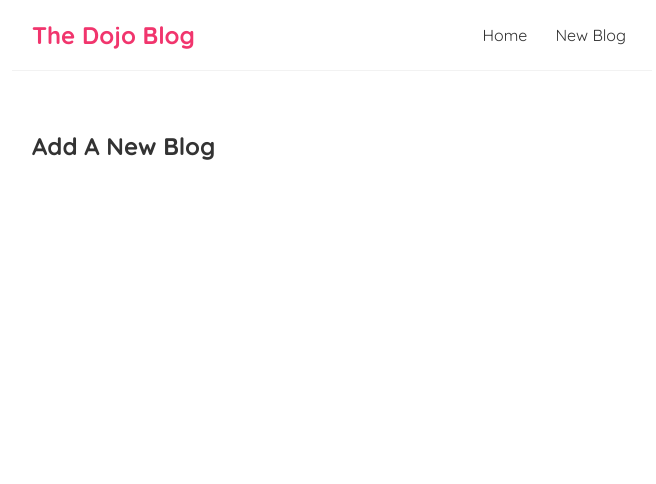
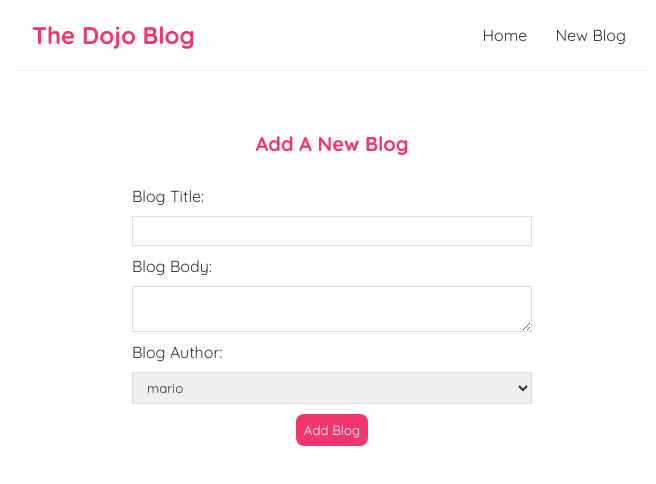
Before and after one commit to Crawford30/Dojo-blog, a React (Create React App) app: page /create in a window 1280 px wide. Shown: the top 484 px of the page, without its empty margins (308-964 px from the left). Built offline with nearby package versions, Linux system fonts and the light colour scheme.

Commit message:
Creating form

```diff
--- a/src/Create.js
+++ b/src/Create.js
@@ -1,7 +1,40 @@
+import { useState } from "react";
+
 const Create = () => {
+    const [title, setTitle] = useState('');
+    const [body, setBody] = useState('');
+    const [author, setAuthor] = useState('mario');
     return (
         <div className="create">
             <h2>Add A New Blog</h2>
+
+            <form>
+                <label>Blog Title:</label>
+                <input
+                 type="text"
+                 value={title}
+                 onChange={(e) => setTitle(e.target.value)}
+                 required/>
+
+              <label>Blog Body:</label>
+               <textarea
+               value={body}
+               onChange={(e) => setBody(e.target.value)}
+               required></textarea>
+
+               <label>Blog Author:</label>
+               <select
+               value={author}
+               onChange={(e) => setAuthor(e.target.value)}>
+                <option value="mario">mario</option>
+                <option value="yoshi">yoshi</option>
+               </select>
+               <button>Add Blog</button>
+
+             <p>{title}</p>
+             <p>{body}</p>
+            </form>
+
         </div>
      );
 }
--- a/src/index.css
+++ b/src/index.css
@@ -77,3 +77,37 @@
   border-radius: 8px;
   cursor: pointer;
 } */
+
+
+
+/* create new blog form */
+.create {
+  max-width: 400px;
+  margin: 0 auto;
+  text-align: center;
+}
+.create label {
+  text-align: left;
+  display: block;
+}
+.create h2 {
+  font-size: 20px;
+  color: #f1356d;
+  margin-bottom: 30px;
+}
+.create input, .create textarea, .create select {
+  width: 100%;
+  padding: 6px 10px;
+  margin: 10px 0;
+  border: 1px solid #ddd;
+  box-sizing: border-box;
+  display: block;
+}
+.create button {
+  background: #f1356d;
+  color: #fff;
+  border: 0;
+  padding: 8px;
+  border-radius: 8px;
+  cursor: pointer;
+}
```
